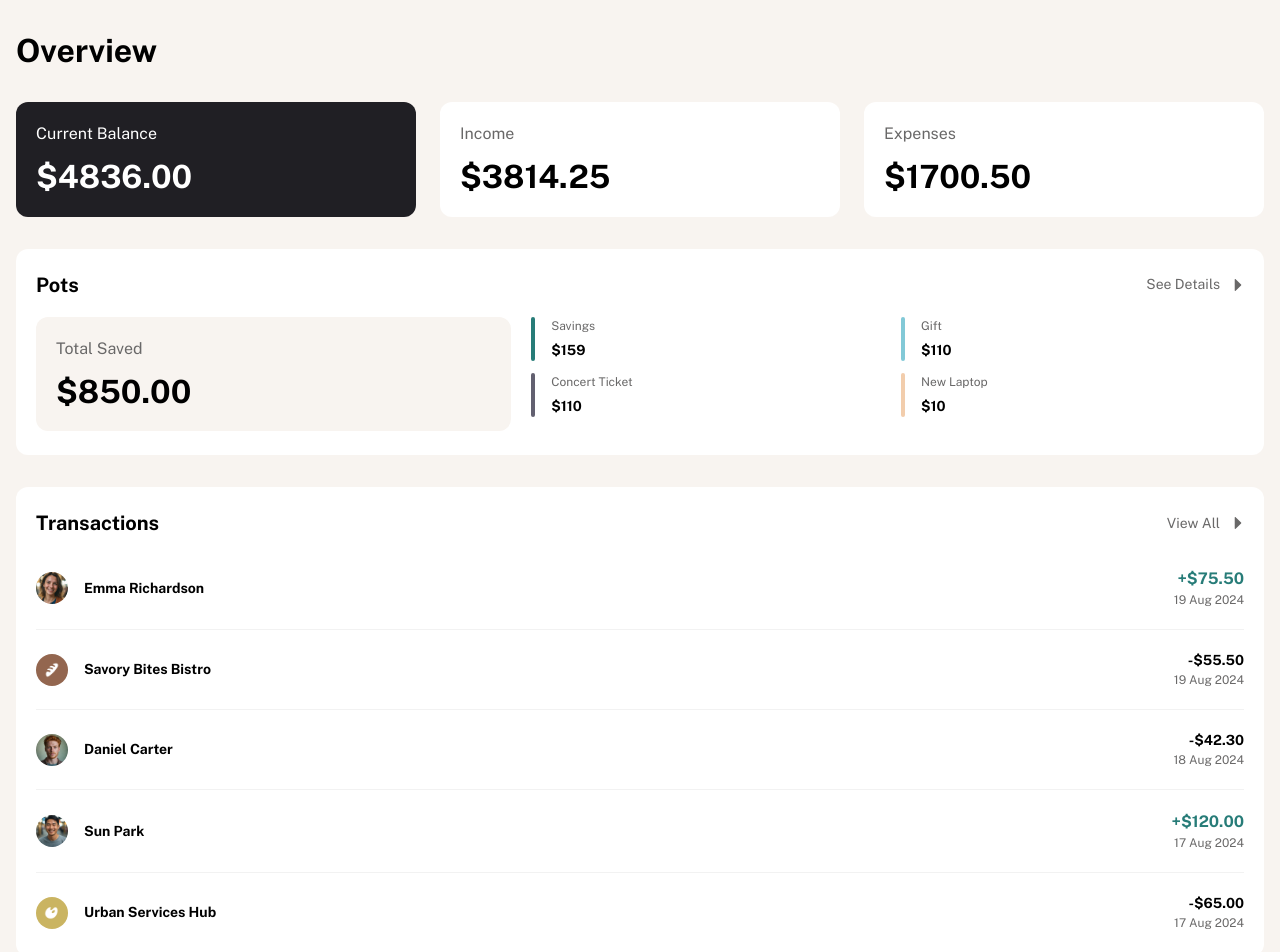
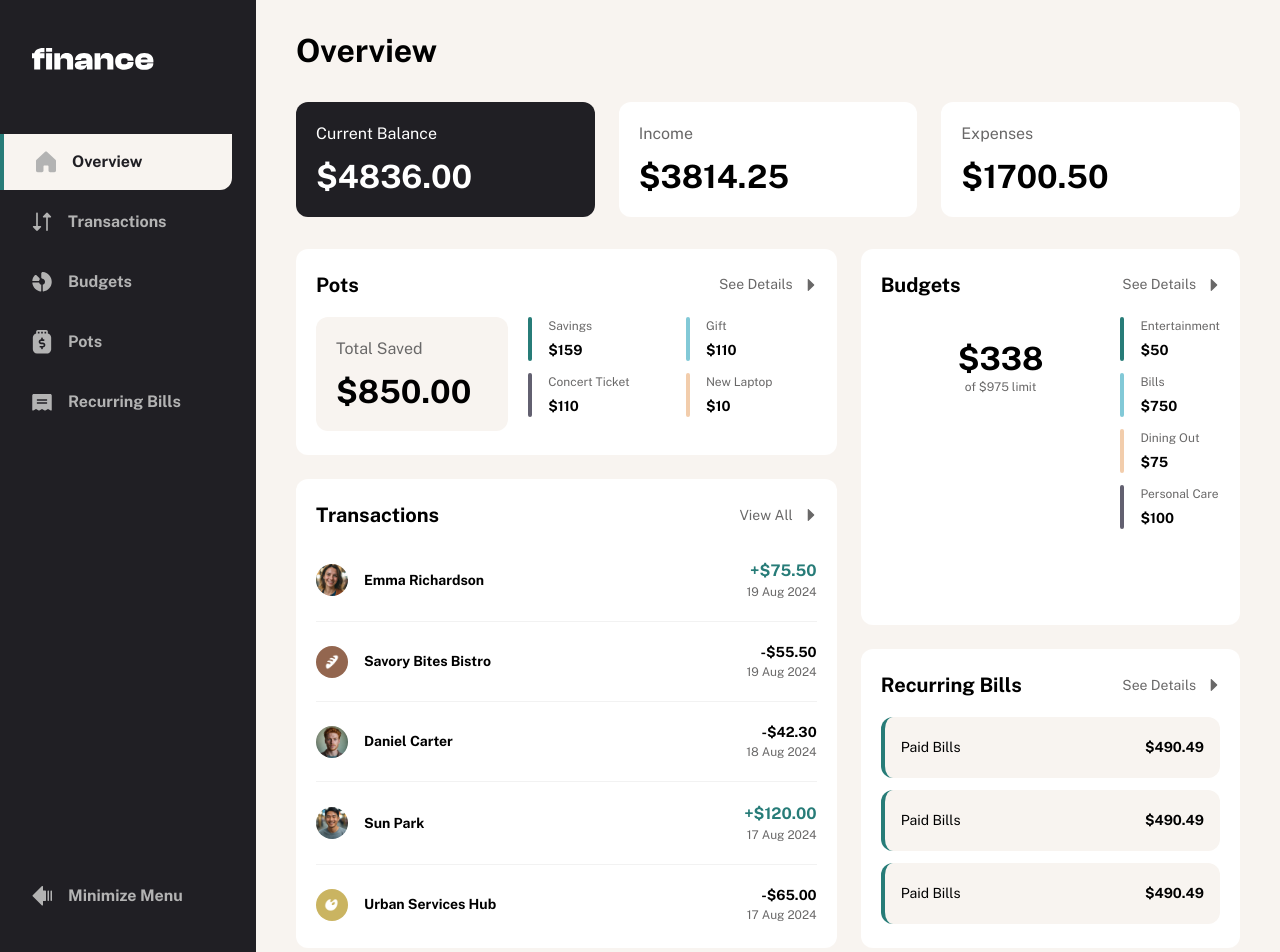
Before and after one commit to ronnieima/personal-finance-app, a Next.js app: page /overview in a window 1280 px wide. Shown: the top 952 px of the page. Built offline with nearby package versions, Linux system fonts and the light colour scheme.

Commit message:
finish overview desktop layout

```diff
--- a/src/app/layout.tsx
+++ b/src/app/layout.tsx
@@ -2,6 +2,7 @@ import type { Metadata } from 'next';
 import { Public_Sans } from 'next/font/google';
 import './globals.css';
 import Footer from '@/components/Footer';
+import { cn } from '@/lib/utils';
 
 const publicSans = Public_Sans({ subsets: ['latin'] });
 
@@ -17,9 +18,11 @@ export default function RootLayout({
 }>) {
   return (
     <html lang="en">
-      <body className={publicSans.className}>
+      <body
+        className={cn('xl:grid xl:grid-cols-[1fr_4fr] ', publicSans.className)}
+      >
         {children}
-        <Footer />
+        <Footer className="xl:order-1" />
       </body>
     </html>
   );
--- a/src/app/overview/components/BudgetsSection.tsx
+++ b/src/app/overview/components/BudgetsSection.tsx
@@ -12,7 +12,7 @@ export type BudgetType = {
 export default function BudgetsSection({ budgets }: { budgets: BudgetType[] }) {
   const budgetLimit = budgets.reduce((total, curr) => total + curr.maximum, 0);
   return (
-    <Card>
+    <Card className="xl:col-span-5 xl:col-start-8 xl:row-start-1 xl:row-span-2">
       <Card.Header>
         <Card.Title>Budgets</Card.Title>
         <Card.Action href="/budgets">See Details</Card.Action>
--- a/src/app/overview/components/PotsSection.tsx
+++ b/src/app/overview/components/PotsSection.tsx
@@ -7,7 +7,7 @@ import { cn } from '@/lib/utils';
 
 export default function PotsSection() {
   return (
-    <Card>
+    <Card className="xl:col-span-7 xl:row-span-1 xl:col-start-1">
       <Card.Header>
         <Card.Title>Pots</Card.Title>
         <Card.Action href={'/'}>See Details</Card.Action>
--- a/src/app/overview/components/RecurringBillsSection.tsx
+++ b/src/app/overview/components/RecurringBillsSection.tsx
@@ -9,7 +9,7 @@ export default function RecurringBillsSection({
   recurringBills: TransactionType[];
 }) {
   return (
-    <Card>
+    <Card className="xl:row-start-3 xl:row-span-2 xl:col-start-8 xl:col-span-5">
       <Card.Header>
         <Card.Title>Recurring Bills</Card.Title>
         <Card.Action href="recurring-bills">See Details</Card.Action>
--- a/src/app/overview/components/TransactionsSection.tsx
+++ b/src/app/overview/components/TransactionsSection.tsx
@@ -7,7 +7,7 @@ type Props = { transactions: TransactionType[] };
 
 export default function TransactionsSection({ transactions }: Props) {
   return (
-    <Card className="gap-8">
+    <Card className="gap-8 xl:row-start-2 xl:row-span-3 xl:col-start-1 xl:col-span-7">
       <Card.Header>
         <Card.Title>Transactions</Card.Title>
         <Card.Action href="/transactions">View All</Card.Action>
--- a/src/app/overview/page.tsx
+++ b/src/app/overview/page.tsx
@@ -11,7 +11,10 @@ import TransactionsSection from './components/TransactionsSection';
 export default function Dashboard() {
   return (
     <main
-      className={cn('px-4 py-8 flex flex-col gap-8 bg-beige-100 min-h-screen')}
+      className={cn(
+        'px-4 py-8 flex flex-col gap-8 bg-beige-100 min-h-screen',
+        'xl:order-2 xl:px-10'
+      )}
     >
       <h1 className="text-preset-1">Overview</h1>
       <section className={cn('flex flex-col gap-3', 'md:flex-row md:gap-6')}>
@@ -23,10 +26,17 @@ export default function Dashboard() {
         <DataPill label="Income" value={data.balance.income} />
         <DataPill label="Expenses" value={data.balance.expenses} />
       </section>
-      <PotsSection />
-      <TransactionsSection transactions={data.transactions} />
-      <BudgetsSection budgets={data.budgets} />
-      <RecurringBillsSection recurringBills={data.transactions} />
+      <div
+        className={cn(
+          'flex flex-col gap-8',
+          'xl:grid xl:grid-rows-1 xl:grid-cols-12 xl:gap-6'
+        )}
+      >
+        <PotsSection />
+        <TransactionsSection transactions={data.transactions} />
+        <BudgetsSection budgets={data.budgets} />
+        <RecurringBillsSection recurringBills={data.transactions} />
+      </div>
     </main>
   );
 }
--- a/src/components/Footer.tsx
+++ b/src/components/Footer.tsx
@@ -5,20 +5,28 @@ import Link from 'next/link';
 import { usePathname } from 'next/navigation';
 import React from 'react';
 
-export default function Footer() {
+export default function Footer({ className }: { className: string }) {
   const path = usePathname();
 
   return (
     <footer
       className={cn(
         'bg-grey-900 rounded-t-xl h-[52px] pt-2 px-4',
-        'md:px-10 md:h-[74px]'
+        'md:px-10 md:h-[74px]',
+        'xl:h-full xl:rounded-t-none xl:rounded-r-xl xl:px-0 xl:pr-6 xl:flex-col xl:flex xl:gap-6 xl:justify-start xl:pb-14',
+        className
       )}
     >
+      <header className={cn('hidden xl:block', 'px-8 py-10')}>
+        <Link href={'/overview'}>
+          <img src="/assets/images/logo-large.svg" />
+        </Link>
+      </header>
       <nav
         className={cn(
           'flex items-center justify-evenly h-full',
-          'md:gap-[42px]'
+          'md:gap-[42px]',
+          'xl:flex-col xl:justify-start xl:gap-1'
         )}
       >
         {pages.map((page) => {
@@ -30,8 +38,10 @@ export default function Footer() {
               className={cn(
                 'w-full flex flex-col items-center rounded-t-[8px] justify-center h-full',
                 'md:py-1',
+                'xl:flex-row xl:justify-start xl:h-16 xl:rounded-t-none xl:rounded-r-xl xl:px-8 xl:gap-4 xl:py-0 xl:max-h-[56px]',
                 {
-                  'bg-beige-100 border-b-4 border-secondary-green': isActive,
+                  'bg-beige-100 border-b-4 border-secondary-green xl:border-b-0 xl:border-l-4':
+                    isActive,
                 }
               )}
             >
@@ -54,6 +64,12 @@ export default function Footer() {
           );
         })}
       </nav>
+      <div className="px-8 py-4">
+        <div className="flex items-center gap-4">
+          <img src="/assets/images/icon-minimize-menu.svg" className="size-5" />
+          <span className="text-grey-300 text-preset-3">Minimize Menu</span>
+        </div>
+      </div>
     </footer>
   );
 }
```
